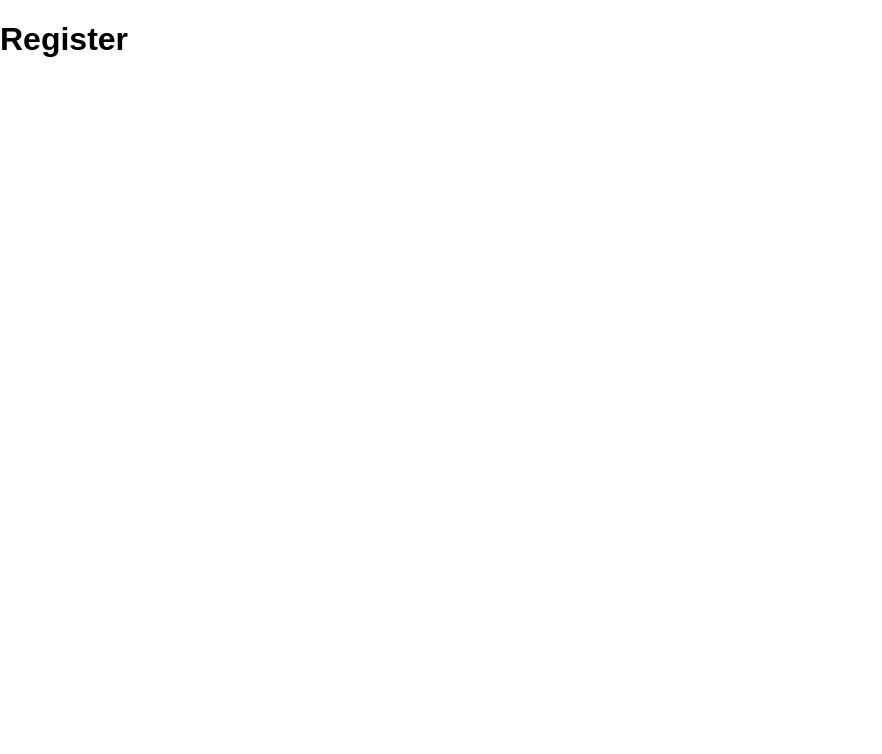
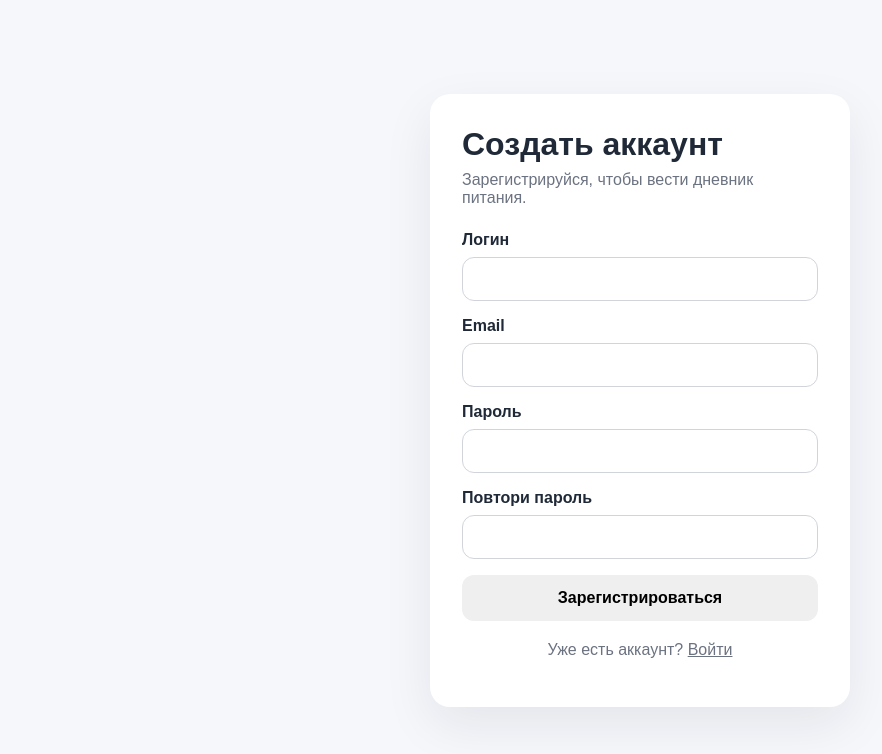
Before and after one commit to Zhaglo/food-diary-app, a React app in the folder frontend/: page /register in a window 1280 px wide. Shown: the top 754 px of the page, without its empty margins (0-882 px from the left). Built offline with nearby package versions, Linux system fonts and the light colour scheme; no server answers; the HTML template or start-up script is replaced by a standard one.

Commit message:
implement login and registration pages

```diff
--- /dev/null
+++ b/frontend/src/api/auth.js
@@ -0,0 +1,23 @@
+import api from "./http";
+import { setTokens } from "./tokenStorage";
+
+export async function registerUser(payload) {
+  const response = await api.post("/auth/register/", payload);
+  return response.data;
+}
+
+export async function loginUser(payload) {
+  const response = await api.post("/token/", payload);
+
+  setTokens({
+    access: response.data.access,
+    refresh: response.data.refresh,
+  });
+
+  return response.data;
+}
+
+export async function getCurrentUser() {
+  const response = await api.get("/auth/me/");
+  return response.data;
+}
--- a/frontend/src/index.css
+++ b/frontend/src/index.css
@@ -5,11 +5,18 @@
 body {
   margin: 0;
   font-family: Arial, sans-serif;
+  background: #f6f7fb;
+  color: #1f2937;
+}
+
+a {
+  color: inherit;
 }
 
 header {
-  padding: 16px;
-  border-bottom: 1px solid #ddd;
+  padding: 16px 24px;
+  border-bottom: 1px solid #e5e7eb;
+  background: #ffffff;
 }
 
 nav {
@@ -20,3 +27,74 @@ nav {
 main {
   padding: 24px;
 }
+
+.auth-page {
+  min-height: 100vh;
+  display: grid;
+  place-items: center;
+  padding: 24px;
+}
+
+.auth-card {
+  width: 100%;
+  max-width: 420px;
+  padding: 32px;
+  background: #ffffff;
+  border-radius: 20px;
+  box-shadow: 0 18px 50px rgba(15, 23, 42, 0.08);
+}
+
+.auth-card h1 {
+  margin: 0 0 8px;
+}
+
+.auth-card p {
+  margin-top: 0;
+  color: #6b7280;
+}
+
+.auth-form {
+  display: grid;
+  gap: 16px;
+  margin-top: 24px;
+}
+
+.auth-form label {
+  display: grid;
+  gap: 8px;
+  font-weight: 600;
+}
+
+.auth-form input {
+  width: 100%;
+  padding: 12px 14px;
+  border: 1px solid #d1d5db;
+  border-radius: 12px;
+  font: inherit;
+}
+
+.auth-form button {
+  border: none;
+  border-radius: 12px;
+  padding: 14px 16px;
+  font: inherit;
+  font-weight: 700;
+  cursor: pointer;
+}
+
+.auth-form button:disabled {
+  cursor: not-allowed;
+  opacity: 0.7;
+}
+
+.form-error {
+  padding: 12px;
+  border-radius: 12px;
+  background: #fee2e2;
+  color: #991b1b;
+}
+
+.auth-footer {
+  margin-top: 20px !important;
+  text-align: center;
+}
--- a/frontend/src/pages/LoginPage.jsx
+++ b/frontend/src/pages/LoginPage.jsx
@@ -1,3 +1,87 @@
+import { useState } from "react";
+import { Link, useNavigate } from "react-router";
+
+import { loginUser } from "../api/auth";
+
 export default function LoginPage() {
-  return <h1>Login</h1>;
+  const navigate = useNavigate();
+
+  const [formData, setFormData] = useState({
+    username: "",
+    password: "",
+  });
+
+  const [error, setError] = useState("");
+  const [isSubmitting, setIsSubmitting] = useState(false);
+
+  function handleChange(event) {
+    const { name, value } = event.target;
+
+    setFormData((prevState) => ({
+      ...prevState,
+      [name]: value,
+    }));
+  }
+
+  async function handleSubmit(event) {
+    event.preventDefault();
+    setError("");
+    setIsSubmitting(true);
+
+    try {
+      await loginUser(formData);
+      navigate("/dashboard");
+    } catch (err) {
+      if (err.response?.status === 401) {
+        setError("Неверный логин или пароль.");
+      } else {
+        setError("Не удалось выполнить вход.");
+      }
+    } finally {
+      setIsSubmitting(false);
+    }
+  }
+
+  return (
+    <div className="auth-page">
+      <div className="auth-card">
+        <h1>Вход</h1>
+        <p>Войди, чтобы открыть свой дневник питания.</p>
+
+        <form onSubmit={handleSubmit} className="auth-form">
+          <label>
+            Логин
+            <input
+              type="text"
+              name="username"
+              value={formData.username}
+              onChange={handleChange}
+              required
+            />
+          </label>
+
+          <label>
+            Пароль
+            <input
+              type="password"
+              name="password"
+              value={formData.password}
+              onChange={handleChange}
+              required
+            />
+          </label>
+
+          {error && <div className="form-error">{error}</div>}
+
+          <button type="submit" disabled={isSubmitting}>
+            {isSubmitting ? "Вход..." : "Войти"}
+          </button>
+        </form>
+
+        <p className="auth-footer">
+          Нет аккаунта? <Link to="/register">Зарегистрироваться</Link>
+        </p>
+      </div>
+    </div>
+  );
 }
--- a/frontend/src/pages/RegisterPage.jsx
+++ b/frontend/src/pages/RegisterPage.jsx
@@ -1,3 +1,114 @@
+import { useState } from "react";
+import { Link, useNavigate } from "react-router";
+
+import { registerUser } from "../api/auth";
+
 export default function RegisterPage() {
-  return <h1>Register</h1>;
+  const navigate = useNavigate();
+
+  const [formData, setFormData] = useState({
+    username: "",
+    email: "",
+    password: "",
+    password_confirm: "",
+  });
+
+  const [error, setError] = useState("");
+  const [isSubmitting, setIsSubmitting] = useState(false);
+
+  function handleChange(event) {
+    const { name, value } = event.target;
+
+    setFormData((prevState) => ({
+      ...prevState,
+      [name]: value,
+    }));
+  }
+
+  async function handleSubmit(event) {
+    event.preventDefault();
+    setError("");
+    setIsSubmitting(true);
+
+    try {
+      await registerUser(formData);
+      navigate("/login");
+    } catch (err) {
+      const apiError = err.response?.data;
+
+      if (apiError) {
+        const firstError = Object.values(apiError).flat()[0];
+        setError(firstError || "Не удалось зарегистрироваться.");
+      } else {
+        setError("Ошибка сети. Попробуй еще раз.");
+      }
+    } finally {
+      setIsSubmitting(false);
+    }
+  }
+
+  return (
+    <div className="auth-page">
+      <div className="auth-card">
+        <h1>Создать аккаунт</h1>
+        <p>Зарегистрируйся, чтобы вести дневник питания.</p>
+
+        <form onSubmit={handleSubmit} className="auth-form">
+          <label>
+            Логин
+            <input
+              type="text"
+              name="username"
+              value={formData.username}
+              onChange={handleChange}
+              required
+            />
+          </label>
+
+          <label>
+            Email
+            <input
+              type="email"
+              name="email"
+              value={formData.email}
+              onChange={handleChange}
+              required
+            />
+          </label>
+
+          <label>
+            Пароль
+            <input
+              type="password"
+              name="password"
+              value={formData.password}
+              onChange={handleChange}
+              required
+            />
+          </label>
+
+          <label>
+            Повтори пароль
+            <input
+              type="password"
+              name="password_confirm"
+              value={formData.password_confirm}
+              onChange={handleChange}
+              required
+            />
+          </label>
+
+          {error && <div className="form-error">{error}</div>}
+
+          <button type="submit" disabled={isSubmitting}>
+            {isSubmitting ? "Регистрация..." : "Зарегистрироваться"}
+          </button>
+        </form>
+
+        <p className="auth-footer">
+          Уже есть аккаунт? <Link to="/login">Войти</Link>
+        </p>
+      </div>
+    </div>
+  );
 }
```
Also changed, not shown: 1 other file (tests, documents, lock files or other folders).
